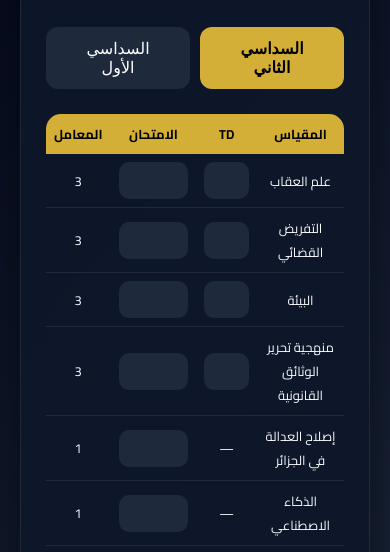
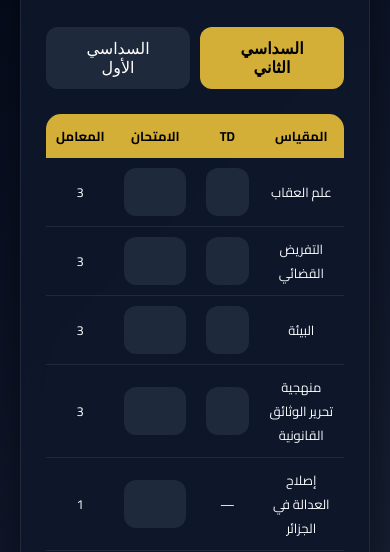
Before and after one commit to anis5799/droitpenal, a plain HTML site: page index.html in a window 390 px wide. Both pictures are taken after a click on the button "السداسي الثاني". Shown: the part 292-844 px from the top of the page. Drawn offline with Linux system fonts and the light colour scheme.

Commit message:
Update index.html

```diff
--- a/index.html
+++ b/index.html
@@ -24,7 +24,6 @@
 }
 
 /* Reset */
-
 *{
     margin:0;
     padding:0;
@@ -41,14 +40,12 @@ body{
 }
 
 /* Container */
-
 .container{
     max-width:1000px;
     margin:auto;
 }
 
 /* Card */
-
 .card{
     background:var(--card);
     backdrop-filter:blur(15px);
@@ -56,11 +53,9 @@ body{
     border-radius:25px;
     padding:25px;
     box-shadow:0 10px 40px rgba(0,0,0,0.5);
-    animation:fadeIn 1s ease;
 }
 
 /* Header */
-
 .header{
     text-align:center;
     margin-bottom:30px;
@@ -83,7 +78,6 @@ body{
 }
 
 /* Tabs */
-
 .tabs{
     display:flex;
     gap:10px;
@@ -114,7 +108,6 @@ body{
 }
 
 /* Semester */
-
 .semester{
     display:none;
 }
@@ -124,7 +117,6 @@ body{
 }
 
 /* Table */
-
 .table{
     width:100%;
     border-collapse:collapse;
@@ -139,27 +131,31 @@ body{
 }
 
 .table td{
-    padding:12px;
+    padding:16px; /* 👈 أكبر */
     text-align:center;
     border-bottom:1px solid rgba(255,255,255,0.08);
 }
 
-/* Inputs */
-
+/* Inputs - BIG UPDATED */
 input{
     width:100%;
-    padding:10px;
+    padding:16px 12px;   /* 👈 تكبير الخانة */
     border:none;
-    border-radius:10px;
+    border-radius:12px;
     background:var(--input);
     color:white;
     text-align:center;
-    font-size:15px;
+    font-size:18px;      /* 👈 خط أكبر */
+    font-weight:600;
+    min-height:48px;     /* 👈 مناسب للموبايل */
+    transition:0.3s ease;
 }
 
 input:focus{
     outline:none;
     border:2px solid var(--accent);
+    transform:scale(1.05);
+    box-shadow:0 0 10px rgba(212,175,55,0.3);
 }
 
 input::placeholder{
@@ -167,7 +163,6 @@ input::placeholder{
 }
 
 /* Buttons */
-
 .buttons{
     display:flex;
     gap:15px;
@@ -202,7 +197,6 @@ button:hover{
 }
 
 /* Result */
-
 .result{
     margin-top:25px;
     padding:18px;
@@ -213,7 +207,6 @@ button:hover{
 }
 
 /* Footer */
-
 .footer{
     text-align:center;
     margin-top:30px;
@@ -226,21 +219,7 @@ button:hover{
     font-weight:bold;
 }
 
-/* Animation */
-
-@keyframes fadeIn{
-    from{
-        opacity:0;
-        transform:translateY(20px);
-    }
-    to{
-        opacity:1;
-        transform:translateY(0);
-    }
-}
-
 /* Responsive */
-
 @media(max-width:768px){
 
     .header h1{
@@ -250,7 +229,12 @@ button:hover{
     .table th,
     .table td{
         font-size:13px;
-        padding:8px;
+        padding:10px;
+    }
+
+    input{
+        font-size:16px;
+        padding:14px;
     }
 
     button{
@@ -268,7 +252,6 @@ button:hover{
 <div class="card">
 
 <!-- Header -->
-
 <div class="header">
     <img src="droit.jpg" alt="Logo">
     <h1>⚖️ منصة حساب معدلات طلبة القانون الجنائي</h1>
@@ -276,18 +259,15 @@ button:hover{
 </div>
 
 <!-- Tabs -->
-
 <div class="tabs">
     <button class="tab-btn active" onclick="showSemester(1)">السداسي الثاني</button>
-    <button class="tab-btn" onclick="showSemester(2)">السداسي الأول</button>
+    <button class="tab-btn" onclick="showSemester(2)">السداسي الأول </button>
 </div>
 
 <!-- Semester 1 -->
-
 <div class="semester active" id="sem1">
 
 <table class="table">
-
 <tr>
 <th>المقياس</th>
 <th>TD</th>
@@ -295,61 +275,14 @@ button:hover{
 <th>المعامل</th>
 </tr>
 
-<tr>
-<td>علم العقاب</td>
-<td><input type="number" id="s1td1"></td>
-<td><input type="number" id="s1c1"></td>
-<td>3</td>
-</tr>
-
-<tr>
-<td>التفريض القضائي</td>
-<td><input type="number" id="s1td2"></td>
-<td><input type="number" id="s1c2"></td>
-<td>3</td>
-</tr>
-
-<tr>
-<td>البيئة</td>
-<td><input type="number" id="s1td3"></td>
-<td><input type="number" id="s1c3"></td>
-<td>3</td>
-</tr>
-
-<tr>
-<td>منهجية تحرير الوثائق القانونية</td>
-<td><input type="number" id="s1td4"></td>
-<td><input type="number" id="s1c4"></td>
-<td>3</td>
-</tr>
-
-<tr>
-<td>إصلاح العدالة في الجزائر</td>
-<td>—</td>
-<td><input type="number" id="s1c5"></td>
-<td>1</td>
-</tr>
-
-<tr>
-<td>الذكاء الاصطناعي</td>
-<td>—</td>
-<td><input type="number" id="s1c6"></td>
-<td>1</td>
-</tr>
-
-<tr>
-<td>لغة أجنبية</td>
-<td>—</td>
-<td><input type="number" id="s1c7"></td>
-<td>1</td>
-</tr>
-
-<tr>
-<td>الإحصاء في العلوم الجنائية</td>
-<td>—</td>
-<td><input type="number" id="s1c8"></td>
-<td>1</td>
-</tr>
+<tr><td>علم العقاب</td><td><input type="number" id="s1td1"></td><td><input type="number" id="s1c1"></td><td>3</td></tr>
+<tr><td>التفريض القضائي</td><td><input type="number" id="s1td2"></td><td><input type="number" id="s1c2"></td><td>3</td></tr>
+<tr><td>البيئة</td><td><input type="number" id="s1td3"></td><td><input type="number" id="s1c3"></td><td>3</td></tr>
+<tr><td>منهجية تحرير الوثائق القانونية</td><td><input type="number" id="s1td4"></td><td><input type="number" id="s1c4"></td><td>3</td></tr>
+<tr><td>إصلاح العدالة في الجزائر</td><td>—</td><td><input type="number" id="s1c5"></td><td>1</td></tr>
+<tr><td>الذكاء الاصطناعي</td><td>—</td><td><input type="number" id="s1c6"></td><td>1</td></tr>
+<tr><td>لغة أجنبية</td><td>—</td><td><input type="number" id="s1c7"></td><td>1</td></tr>
+<tr><td>الإحصاء في العلوم الجنائية</td><td>—</td><td><input type="number" id="s1c8"></td><td>1</td></tr>
 
 </table>
 
@@ -363,11 +296,9 @@ button:hover{
 </div>
 
 <!-- Semester 2 -->
-
 <div class="semester" id="sem2">
 
 <table class="table">
-
 <tr>
 <th>المقياس</th>
 <th>TD</th>
@@ -375,62 +306,14 @@ button:hover{
 <th>المعامل</th>
 </tr>
 
-<tr>
-<td>علم الإجرام</td>
-<td><input type="number" id="s2td1"></td>
-<td><input type="number" id="s2c1"></td>
-<td>3</td>
-</tr>
-
-<tr>
-<td>المسؤولية الجنائية</td>
-<td><input type="number" id="s2td2"></td>
-<td><input type="number" id="s2c2"></td>
-<td>3</td>
-</tr>
-
-<tr>
-<td>التحقيق الجنائي</td>
-<td><input type="number" id="s2td3"></td>
-<td><input type="number" id="s2c3"></td>
-<td>3</td>
-</tr>
-
-<tr>
-<td>منهجية تحرير الوثائق القانونية</td>
-<td><input type="number" id="s2td4"></td>
-<td><input type="number" id="s2c4"></td>
-<td>2</td>
-</tr>
-
-<tr>
-<td>العدالة الدولية</td>
-<td>—</td>
-<td><input type="number" id="s2c5"></td>
-<td>1</td>
-</tr>
-
-<tr>
-<td>البرمجة</td>
-<td>—</td>
-<td><input type="number" id="s2c6"></td>
-<td>1</td>
-</tr>
-
-<tr>
-<td>لغة أجنبية</td>
-<td>—</td>
-<td><input type="number" id="s2c7"></td>
-<td>1</td>
-</tr>
-
-<tr>
-<td>طرق الطعن في الأحكام الجزائية</td>
-<td>—</td>
-<td><input type="number" id="s2c8"></td>
-<td>1</td>
-</tr>
-
+<tr><td>علم الإجرام</td><td><input type="number" id="s2td1"></td><td><input type="number" id="s2c1"></td><td>3</td></tr>
+<tr><td>المسؤولية الجنائية</td><td><input type="number" id="s2td2"></td><td><input type="number" id="s2c2"></td><td>3</td></tr>
+<tr><td>التحقيق الجنائي</td><td><input type="number" id="s2td3"></td><td><input type="number" id="s2c3"></td><td>3</td></tr>
+<tr><td>منهجية تحرير الوثائق القانونية</td><td><input type="number" id="s2td4"></td><td><input type="number" id="s2c4"></td><td>2</td></tr>
+<tr><td>العدالة الدولية</td><td>—</td><td><input type="number" id="s2c5"></td><td>1</td></tr>
+<tr><td>البرمجة</td><td>—</td><td><input type="number" id="s2c6"></td><td>1</td></tr>
+<tr><td>لغة أجنبية</td><td>—</td><td><input type="number" id="s2c7"></td><td>1</td></tr>
+<tr><td>طرق الطعن في الأحكام الجزائية</td><td>—</td><td><input type="number" id="s2c8"></td><td>1</td></tr>
 </table>
 
 <div class="buttons">
@@ -445,7 +328,7 @@ button:hover{
 </div>
 
 <footer class="footer">
-    Developed By <span>anis ham </span> © 2026
+    Developed By <span>anis ham</span> © 2026
 </footer>
 
 </div>
@@ -453,24 +336,14 @@ button:hover{
 <script>
 
 /* Tabs */
-
 function showSemester(num){
-
-    document.querySelectorAll(".semester").forEach(el=>{
-        el.classList.remove("active");
-    });
-
-    document.querySelectorAll(".tab-btn").forEach(el=>{
-        el.classList.remove("active");
-    });
-
+    document.querySelectorAll(".semester").forEach(el=>el.classList.remove("active"));
+    document.querySelectorAll(".tab-btn").forEach(el=>el.classList.remove("active"));
     document.getElementById("sem"+num).classList.add("active");
-
     event.target.classList.add("active");
 }
 
-/* Functions */
-
+/* Math */
 function avecTD(td,cours,coef){
     return ((td*0.4)+(cours*0.6))*coef;
 }
@@ -482,23 +355,18 @@ function sansTD(cours,coef){
 function afficherResult(result,moyenne){
 
     if(moyenne >= 10){
-
         result.style.background="#16a34a";
         result.style.color="white";
         result.innerHTML="✅ مبروك لقد نجحت<br>المعدل : "+moyenne.toFixed(2);
-
     }else{
-
         result.style.background="#dc2626";
         result.style.color="white";
         result.innerHTML="❌ للأسف أنت راسب<br>المعدل : "+moyenne.toFixed(2);
     }
 }
 
-/* Semester 1 */
-
+/* S1 */
 function calculerS1(){
-
     let total = 0;
 
     total += avecTD(+s1td1.value,+s1c1.value,3);
@@ -516,20 +384,8 @@ function calculerS1(){
     afficherResult(result1,moyenne);
 }
 
-function resetS1(){
-
-    document.querySelectorAll("#sem1 input").forEach(i=>{
-        i.value="";
-    });
-
-    result1.innerHTML="";
-    result1.style.background="transparent";
-}
-
-/* Semester 2 */
-
+/* S2 */
 function calculerS2(){
-
     let total = 0;
 
     total += avecTD(+s2td1.value,+s2c1.value,3);
@@ -547,12 +403,15 @@ function calculerS2(){
     afficherResult(result2,moyenne);
 }
 
+/* Reset */
+function resetS1(){
+    document.querySelectorAll("#sem1 input").forEach(i=>i.value="");
+    result1.innerHTML="";
+    result1.style.background="transparent";
+}
+
 function resetS2(){
-
-    document.querySelectorAll("#sem2 input").forEach(i=>{
-        i.value="";
-    });
-
+    document.querySelectorAll("#sem2 input").forEach(i=>i.value="");
     result2.innerHTML="";
     result2.style.background="transparent";
 }
```
